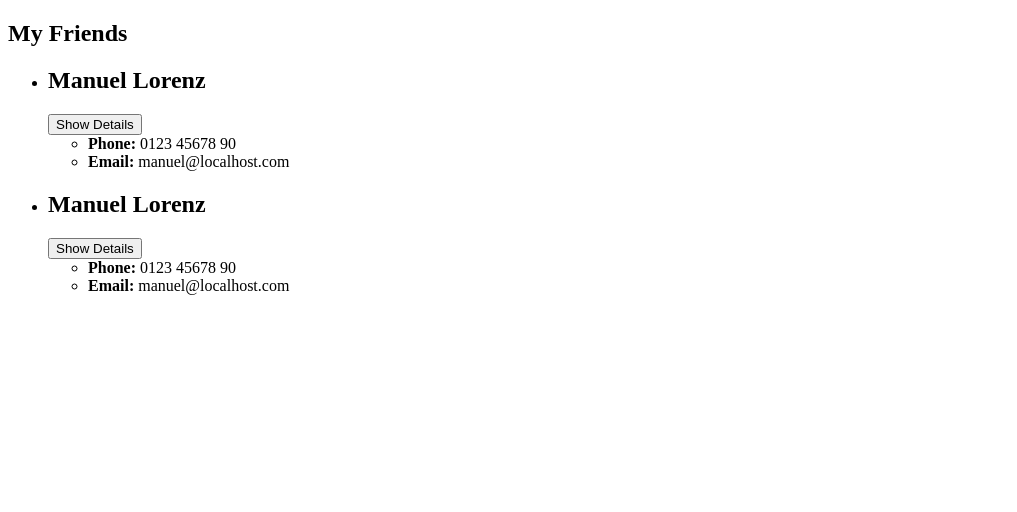
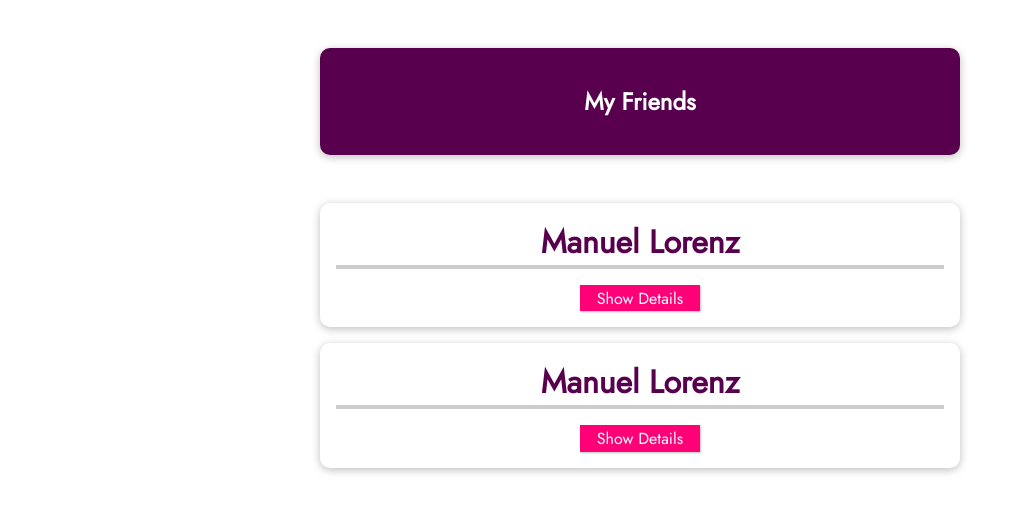
Before and after one commit to mauroef/vue-the-complete-guide, a Vue app: page / in a window 1280 px wide. Shown: the top 512 px of the page, without its empty margins (0-1017 px from the left). Built offline with nearby package versions, Linux system fonts and the light colour scheme.

Commit message:
Adding styling

```diff
--- a/src/App.vue
+++ b/src/App.vue
@@ -1,6 +1,8 @@
 <template>
   <section>
-    <h2>My Friends</h2>
+    <header>
+      <h1>My Friends</h1>
+    </header>
     <ul>
       <friend-contact></friend-contact>
       <friend-contact></friend-contact>
@@ -30,3 +32,71 @@
   },
 };
 </script>
+
+<style>
+@import url('https://fonts.googleapis.com/css2?family=Jost&display=swap');
+
+* {
+  box-sizing: border-box;
+}
+
+html {
+  font-family: 'Jost', sans-serif;
+}
+
+body {
+  margin: 0;
+}
+
+header {
+  box-shadow: 0 2px 8px rgba(0, 0, 0, 0.26);
+  margin: 3rem auto;
+  border-radius: 10px;
+  padding: 1rem;
+  background-color: #58004d;
+  color: white;
+  text-align: center;
+  width: 90%;
+  max-width: 40rem;
+}
+
+#app ul {
+  margin: 0;
+  padding: 0;
+  list-style: none;
+}
+
+#app li {
+  box-shadow: 0 2px 8px rgba(0, 0, 0, 0.26);
+  margin: 1rem auto;
+  border-radius: 10px;
+  padding: 1rem;
+  text-align: center;
+  width: 90%;
+  max-width: 40rem;
+}
+
+#app h2 {
+  font-size: 2rem;
+  border-bottom: 4px solid #ccc;
+  color: #58004d;
+  margin: 0 0 1rem 0;
+}
+
+#app button {
+  font: inherit;
+  cursor: pointer;
+  border: 1px solid #ff0077;
+  background-color: #ff0077;
+  color: white;
+  padding: 0.05rem 1rem;
+  box-shadow: 1px 1px 2px rgba(0, 0, 0, 0.26);
+}
+
+#app button:hover,
+#app button:active {
+  background-color: #ec3169;
+  border-color: #ec3169;
+  box-shadow: 1px 1px 4px rgba(0, 0, 0, 0.26);
+}
+</style>
--- a/src/components/FriendContact.vue
+++ b/src/components/FriendContact.vue
@@ -1,7 +1,7 @@
 <template>
   <li>
     <h2>{{ friend.name }}</h2>
-    <button @click="toggleDetails">Show Details</button>
+    <button @click="toggleDetails">{{ detailsAreVisible ? 'Hide' : 'Show' }} Details</button>
     <ul v-if="detailsAreVisible">
       <li><strong>Phone:</strong> {{ friend.phone }}</li>
       <li><strong>Email:</strong> {{ friend.email }}</li>
@@ -14,7 +14,7 @@
   name: 'FriendContact',
   data() {
     return {
-      detailsAreVisible: true,
+      detailsAreVisible: false,
       friend: {
         id: 'manuel',
         name: 'Manuel Lorenz',
```
